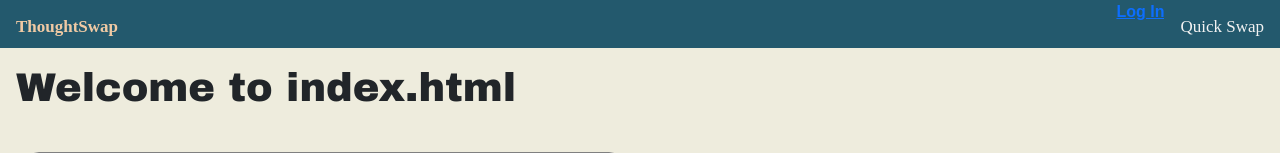
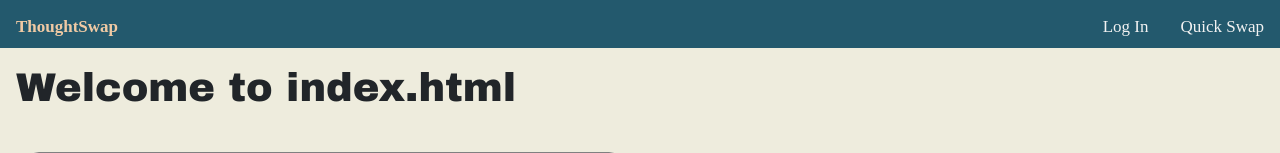
Before and after one commit to 347S24/347-final-project-thoughtswap, a Django app: page /discussion/ in a window 1280 px wide. Shown: the top 153 px of the page. Run offline with Django 4.2, Linux system fonts and the light colour scheme.

Commit message:
fixing login button css

```diff
--- a/discussion/templates/index.html
+++ b/discussion/templates/index.html
@@ -22,7 +22,7 @@
             <a class="nav-link" href="{% url 'facilitator-profile' pk=1 %}">Profile</a>
             {% else %}
             <!--login.html is blank right now-->
-            <a href="{% url 'login-view' %}">Log In</a>
+            <a class="nav-link" href="{% url 'login-view' %}">Log In</a>
             <!--eventually link the page for inserting a code-->
             {% endif %}
             <button class="nav-link" onclick="quickSwap(this)">Quick Swap</button>
```
